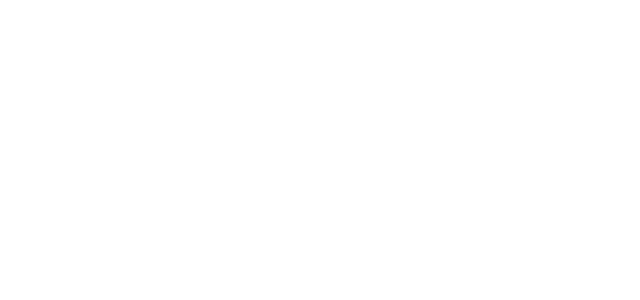
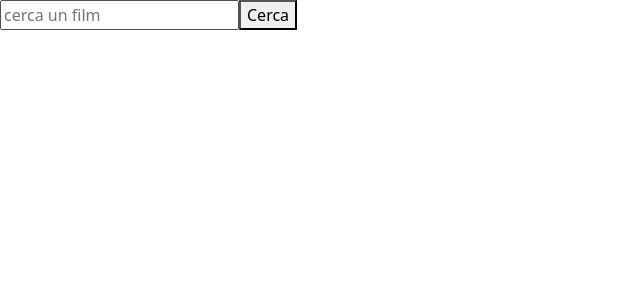
Before and after one commit to AdrianaSantorio/vue-boolflix, a Vue app: page / in a window 1280 px wide. Shown: the top 300 px of the page, without its empty margins (0-640 px from the left). Built offline with nearby package versions, Linux system fonts and the light colour scheme.

Commit message:
added search component, passed searchString to App

```diff
--- a/package.json
+++ b/package.json
@@ -8,6 +8,8 @@
     "lint": "vue-cli-service lint"
   },
   "dependencies": {
+    "axios": "^0.26.0",
+    "bootstrap": "^5.1.3",
     "core-js": "^3.6.5",
     "vue": "^2.6.11"
   },
--- a/src/App.vue
+++ b/src/App.vue
@@ -1,18 +1,36 @@
 <template>
   <div id="app">
-
+    <Header @search="logSearchString" />
+    <Main />
   </div>
 </template>
 
 <script>
 
+import Main from "./components/Main.vue";
+import Header from "./components/Header.vue";
+
+
 export default {
   name: 'App',
   components: {
+    Header,
+    Main,
+  },
+  data() {
+    return {
+      searchString:"",
+    }
+  },
+  methods: {
+    logSearchString(searchString) {
+      this.searchString = searchString;
+      console.log(this.searchString);
+    }
   }
 }
 </script>
 
 <style lang="scss">
-
+@import "./assets/sass/style.scss";
 </style>
--- /dev/null
+++ b/src/assets/sass/style.scss
@@ -0,0 +1 @@
+@import '~bootstrap/scss/bootstrap.scss';
--- /dev/null
+++ b/src/components/Header.vue
@@ -0,0 +1,27 @@
+<template>
+  <header>
+      <!-- barra di ricerca -->
+      <Search  placeholder="cerca un film" @search="emitSearch" />
+  </header>
+</template>
+
+<script>
+
+import Search from "./Search.vue";
+
+export default {
+    name:"Header",
+    components: {
+        Search,
+    },
+    methods: {
+        emitSearch(searchString) {
+            this.$emit("search", searchString);
+        }
+    }
+}
+</script>
+
+<style>
+
+</style>
--- /dev/null
+++ b/src/components/Main.vue
@@ -0,0 +1,71 @@
+<template>
+  <main>
+
+
+      <!-- cards -->
+      <div id="movie-gallery">
+
+      </div>
+      <div id="series-gallery"></div>
+
+  </main>
+</template>
+
+<script>
+
+// import axios from "axios";
+import axios from "axios";
+
+
+export default {
+    name:"Main",
+    components: {
+    },
+    data() {
+        return {
+            movies: [],
+            api: {
+                language: 'it-IT',
+                //ma io lo voglio in inglese, quindi controllare
+                baseUri: 'https://api.themoviedb.org/3',
+                key: 'cad0f98a9a0e524439d751a1266b68c3',
+
+            }
+        }
+    },
+    methods: {
+        searchMovies(searchString) {
+
+            if(!searchString) {
+                this.movies = [];
+                return;
+            }
+
+            const {key, baseUri, language} = this.api;
+
+            const config = {
+                params: {
+                    api_key: key,
+                    query: searchString,
+                    language,
+                }
+            };
+
+            axios.get(`${baseUri}/search/movie`, config).then(res => {
+
+                this.movies = res.data.results;
+
+            }).catch(err => {
+                console.log(err);
+            });
+
+
+        }
+
+    },
+}
+</script>
+
+<style>
+
+</style>
--- /dev/null
+++ b/src/components/Search.vue
@@ -0,0 +1,29 @@
+<template>
+  <div>
+       <div>
+            <input type="text" v-model="searchString" :placeholder="placeholder || 'Cerca...' ">
+            <button type="button" @click="emitSearch">Cerca</button>
+        </div>
+  </div>
+</template>
+
+<script>
+export default {
+    name: 'Search',
+    props: ["placeholder"],
+    data() {
+        return {
+            searchString: "",
+        }
+    },
+    methods: {
+        emitSearch() {
+            this.$emit("search", this.searchString);
+        }
+    }
+}
+</script>
+
+<style>
+
+</style>
```
Also changed, not shown: 7 other files (tests, documents, lock files or other folders).
